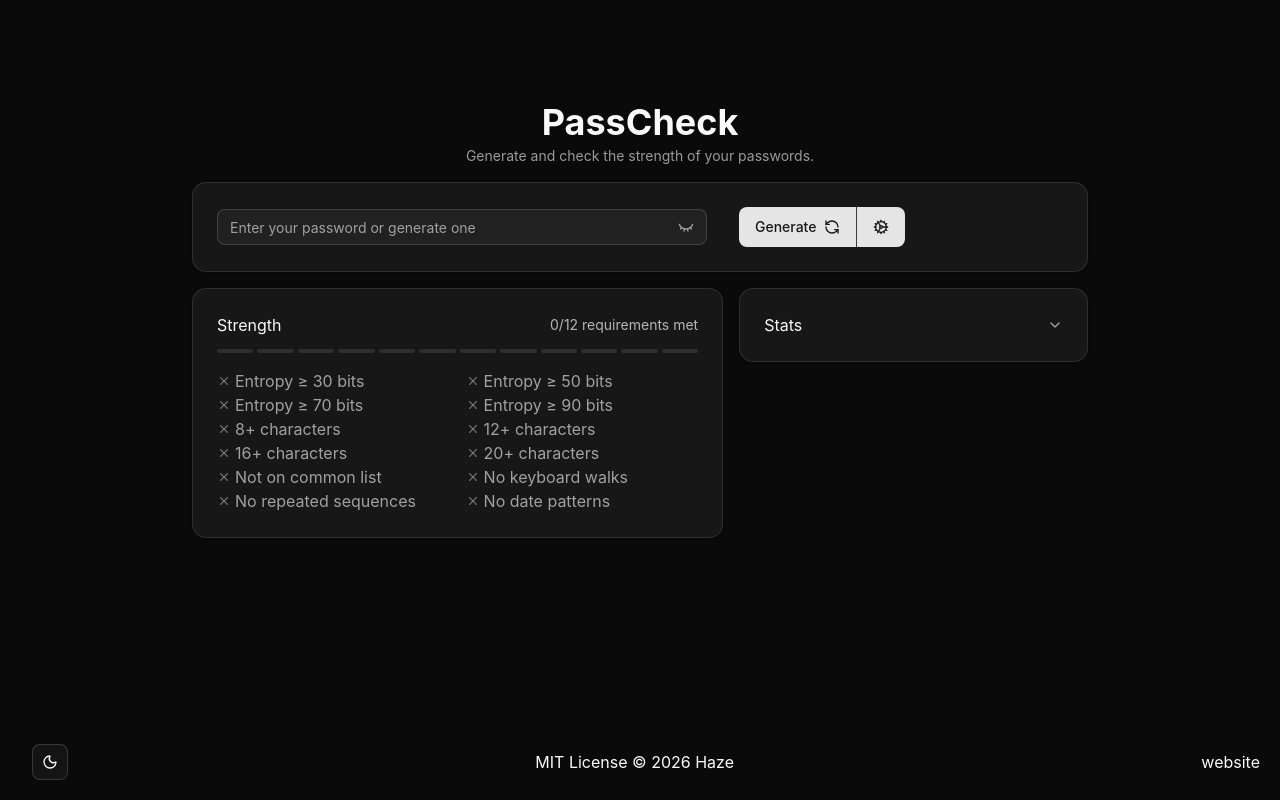
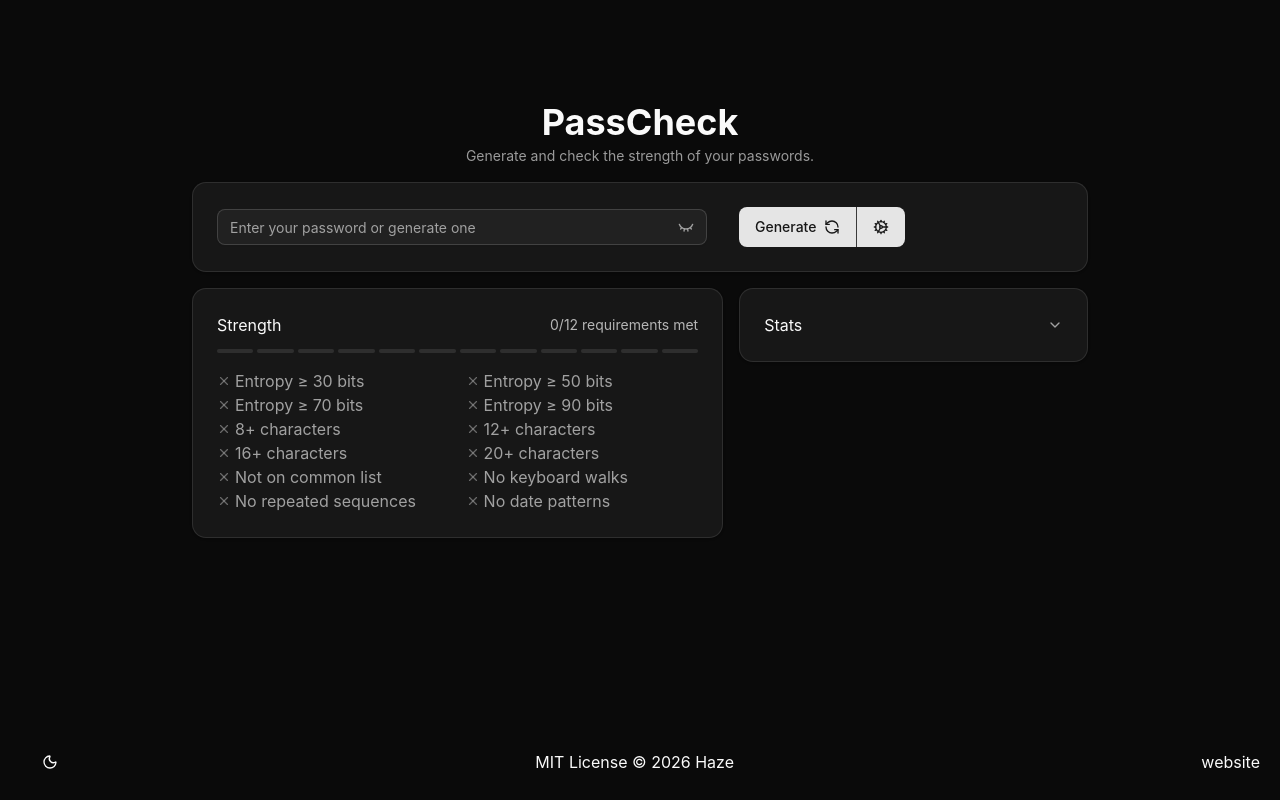
Before and after one commit to hazefyro/pass-check, a React (Vite) app: page / in a window 1280 px wide. Built offline with nearby package versions, Linux system fonts and the light colour scheme.

Commit message:
fix: button outline in theme changer

```diff
--- a/src/components/mode-toggle.tsx
+++ b/src/components/mode-toggle.tsx
@@ -1,5 +1,6 @@
 import { Moon, Sun } from 'lucide-react'
 
+import { useTheme } from '#/components/theme-provider'
 import { Button } from '#/components/ui/button'
 import {
   DropdownMenu,
@@ -7,7 +8,6 @@ import {
   DropdownMenuItem,
   DropdownMenuTrigger,
 } from '#/components/ui/dropdown-menu'
-import { useTheme } from '#/components/theme-provider'
 
 export function ModeToggle() {
   const { setTheme } = useTheme()
@@ -15,7 +15,7 @@ export function ModeToggle() {
   return (
     <DropdownMenu>
       <DropdownMenuTrigger asChild>
-        <Button variant="outline" size="icon">
+        <Button variant="ghost" size="icon" className="cursor-pointer">
           <Sun className="h-[1.2rem] w-[1.2rem] scale-100 rotate-0 transition-all dark:scale-0 dark:-rotate-90" />
           <Moon className="absolute h-[1.2rem] w-[1.2rem] scale-0 rotate-90 transition-all dark:scale-100 dark:rotate-0" />
           <span className="sr-only">Toggle theme</span>
```
